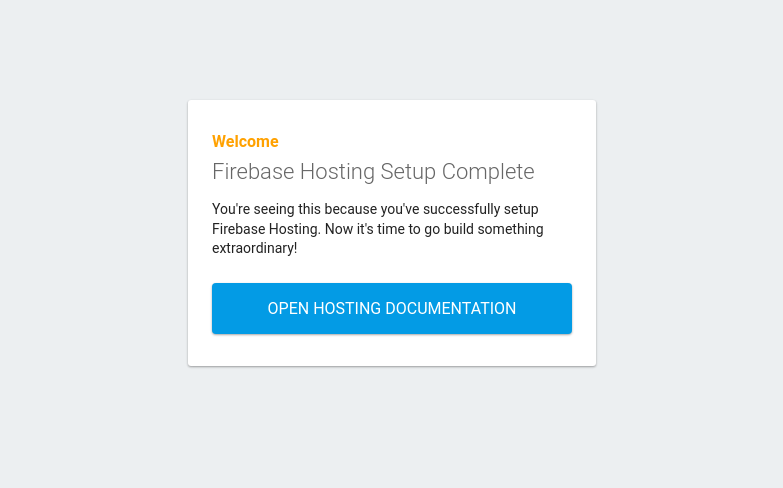
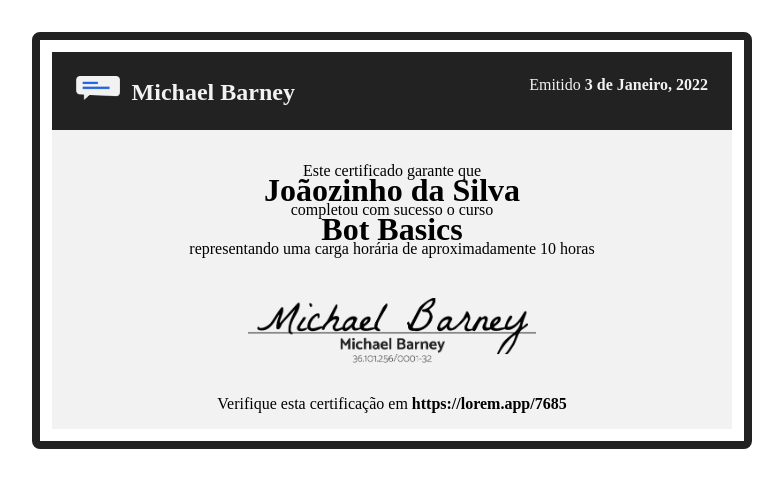
Before and after one commit to MichaelBarney/MB-Bot-Basics, a website with bundled scripts: page public/index.html in a window 1280 px wide. Shown: the whole page, without its empty margins (248-1031 px from the left). Built offline with nearby package versions, Linux system fonts and the light colour scheme; no server answers.

Commit message:
feat: certificate styling

```diff
--- a/public/index.html
+++ b/public/index.html
@@ -1,36 +1,36 @@
 <!DOCTYPE html>
 <html>
   <head>
-    <meta charset="utf-8">
-    <meta name="viewport" content="width=device-width, initial-scale=1">
-    <title>Welcome to Firebase Hosting</title>
+    <meta charset="utf-8" />
+    <meta name="viewport" content="width=device-width, initial-scale=1" />
+    <title>Certificado MB</title>
 
-    <style media="screen">
-      body { background: #ECEFF1; color: rgba(0,0,0,0.87); font-family: Roboto, Helvetica, Arial, sans-serif; margin: 0; padding: 0; }
-      #message { background: white; max-width: 360px; margin: 100px auto 16px; padding: 32px 24px; border-radius: 3px; }
-      #message h2 { color: #ffa100; font-weight: bold; font-size: 16px; margin: 0 0 8px; }
-      #message h1 { font-size: 22px; font-weight: 300; color: rgba(0,0,0,0.6); margin: 0 0 16px;}
-      #message p { line-height: 140%; margin: 16px 0 24px; font-size: 14px; }
-      #message a { display: block; text-align: center; background: #039be5; text-transform: uppercase; text-decoration: none; color: white; padding: 16px; border-radius: 4px; }
-      #message, #message a { box-shadow: 0 1px 3px rgba(0,0,0,0.12), 0 1px 2px rgba(0,0,0,0.24); }
-      #load { color: rgba(0,0,0,0.4); text-align: center; font-size: 13px; }
-      @media (max-width: 600px) {
-        body, #message { margin-top: 0; background: white; box-shadow: none; }
-        body { border-top: 16px solid #ffa100; }
-      }
-    </style>
+    <link rel="stylesheet" type="text/css" href="style.css" />
 
     <script src="index.js" type="module"></script>
   </head>
   <body>
-    <div id="message">
-      <h2 id="status">Welcome</h2>
-      <h1 id="student_name">Firebase Hosting Setup Complete</h1>
-      <p>You're seeing this because you've successfully setup Firebase Hosting. Now it's time to go build something extraordinary!</p>
-      <ul id="answers">
-
-      </ul>
-      <a target="_blank" href="https://firebase.google.com/docs/hosting/">Open Hosting Documentation</a>
+    <div class="certificate">
+      <div class="certificate__content">
+        <div class="certificate__header">
+          <img src="img/chat.png" />
+          <p class="certificate__header__title">Michael Barney</p>
+          <p class="certificate__header_emissao">
+            Emitido <b>3 de Janeiro, 2022</b>
+          </p>
+        </div>
+        <p class="certificate__text">Este certificado garante que</p>
+        <h1>Joãozinho da Silva</h1>
+        <p class="certificate__text">completou com sucesso o curso</p>
+        <h1>Bot Basics</h1>
+        <p class="certificate__text">
+          representando uma carga horária de aproximadamente 10 horas
+        </p>
+        <div class="certificate__signature"><img src="img/sign.png" /></div>
+        <p class="certificate__verification">
+          Verifique esta certificação em <b>https://lorem.app/7685</b>
+        </p>
+      </div>
     </div>
   </body>
 </html>
--- /dev/null
+++ b/public/style.css
@@ -0,0 +1,79 @@
+body {
+  font-family: "Catamaran";
+}
+.certificate {
+  background-color: white;
+  width: 720px;
+  border: #222222 solid 8px;
+  box-sizing: border-box;
+  border-radius: 8px;
+  padding: 12px;
+  position: absolute;
+  top: 32px;
+  right: 8px;
+  left: 8px;
+  margin: auto;
+  max-width: 90vw;
+}
+
+.certificate__content {
+  width: 100%;
+  background-color: #f2f2f2;
+  padding-bottom: 16px;
+}
+
+.certificate__header {
+  background-color: #222222;
+  padding: 24px;
+  margin-bottom: 32px;
+}
+
+.certificate__header img {
+  display: inline;
+  height: 24px;
+  margin-right: 8px;
+}
+
+.certificate__header__title {
+  display: inline;
+  color: #f2f2f2;
+  font-weight: 800;
+  font-size: 24px;
+  margin: 0;
+}
+
+.certificate__header_emissao {
+  display: inline;
+  float: right;
+  color: #f2f2f2;
+  font-family: "Catamaran";
+  font-size: 16px;
+  margin: 0;
+}
+
+.certificate__text {
+  text-align: center;
+  margin: 0;
+}
+
+.certificate h1 {
+  text-align: center;
+  margin-top: -8px;
+  margin-bottom: -8px;
+  padding: 0;
+}
+.certificate__signature {
+  display: flex;
+  justify-content: center;
+
+  margin-top: 40px;
+}
+.certificate__signature img {
+  width: 288px;
+}
+
+.certificate__verification {
+  text-align: center;
+  margin-top: 32px;
+  margin-bottom: 0;
+}
```
Also changed, not shown: functions/typeProcessors.js (+84 -60 lines), functions/.eslintrc.js, public/img/chat.png (added), public/img/sign.png (added).
